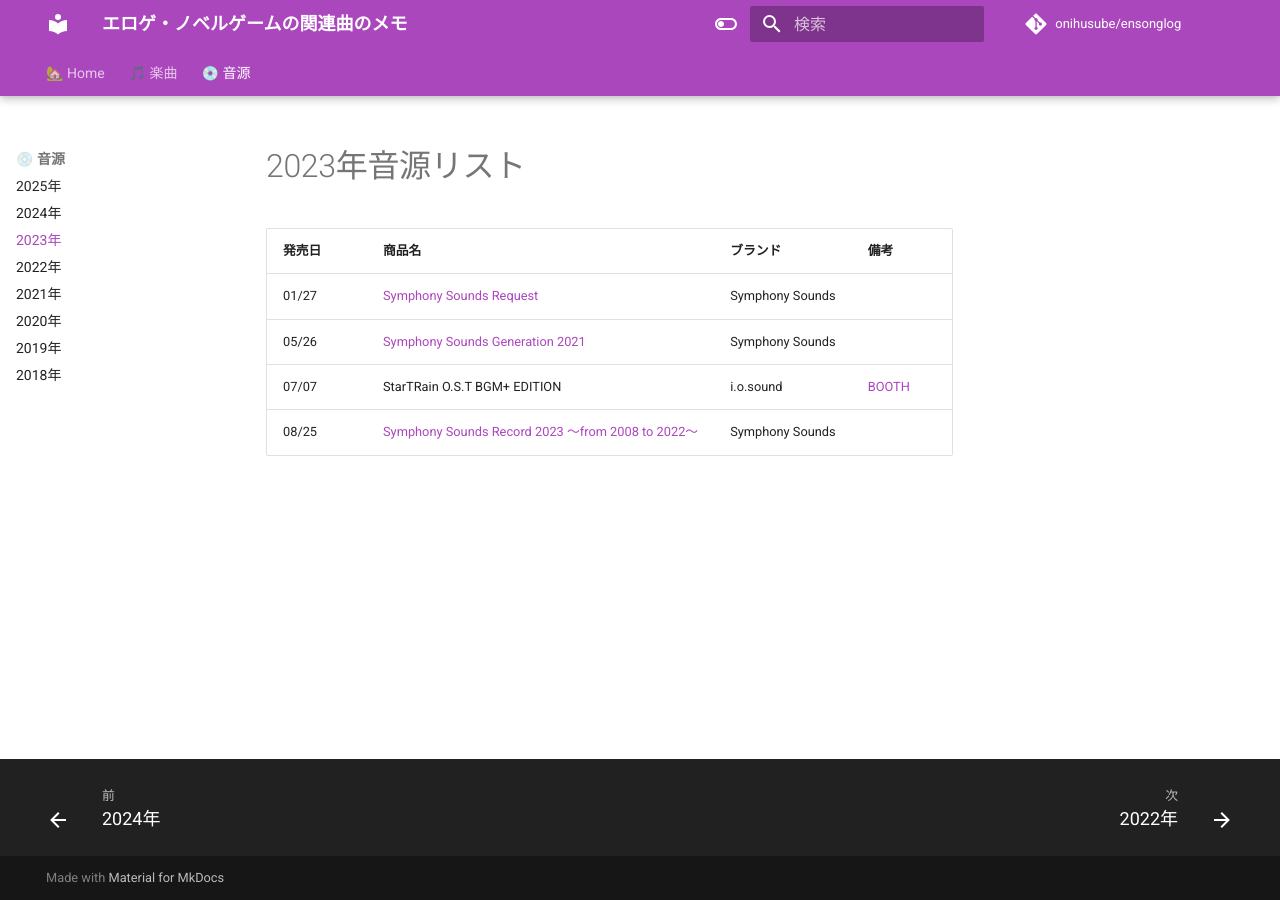
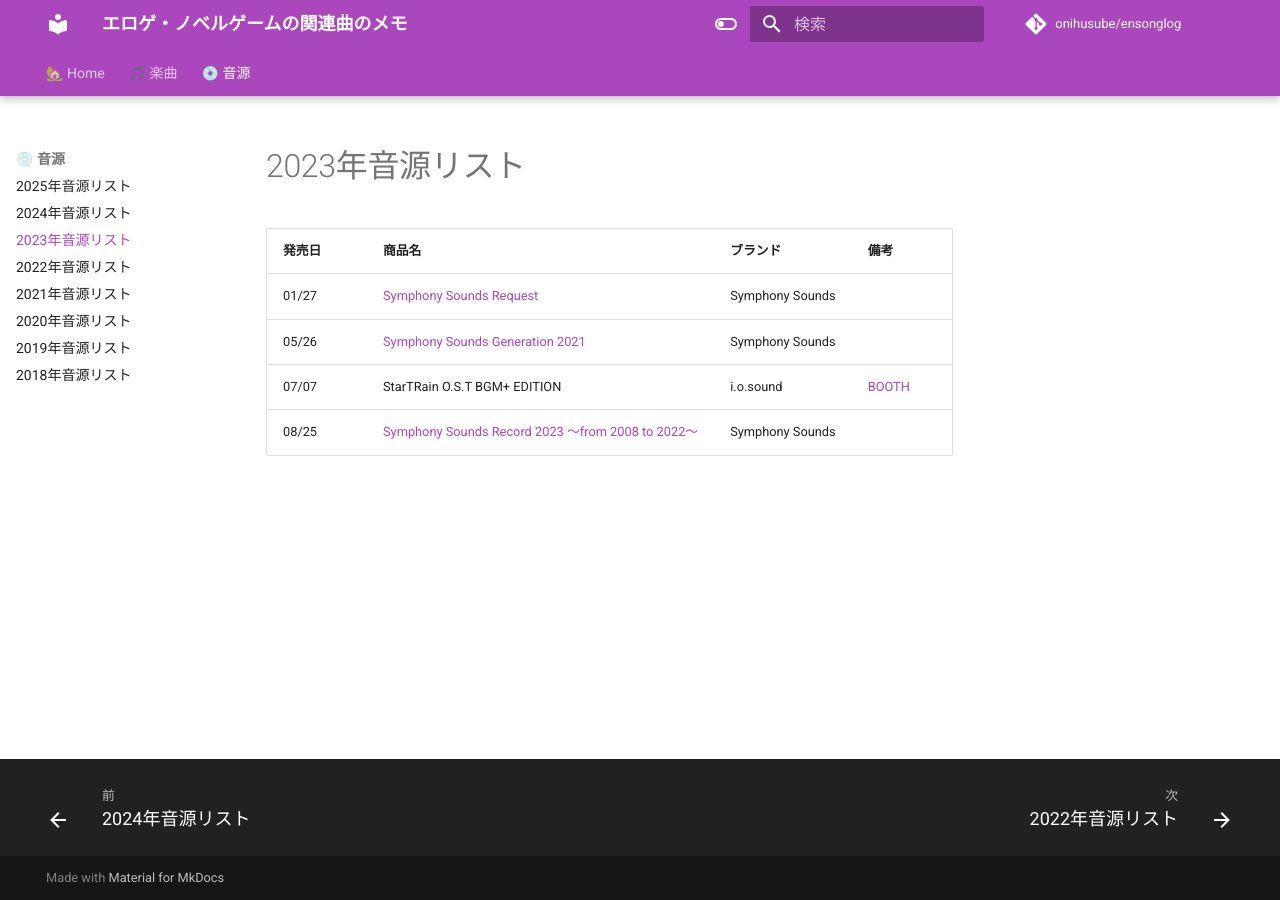
Before and after one commit to onihusube/ensonglog, an MkDocs documentation site: the page built from docs/2023/音源.md, in a window 1280 px wide. Built offline with MkDocs 1.6.1 and Material for MkDocs 9.7.7, drawn with Linux system fonts in a browser that asks for light colours; comment, search, counter and statistics services are not loaded.

Commit message:
ページ名を音源と楽曲で区別する

```diff
--- a/mkdocs.yml
+++ b/mkdocs.yml
@@ -10,18 +10,18 @@
       - 🏡 トップページ: index.md
       - 🔎 検索について: top/search.md
     - 🎵 楽曲:
-      - 2025年 : 2025/楽曲.md
-      - 2024年 : 2024/楽曲.md
-      - 2023年 : 2023/楽曲.md
+      - 2025年楽曲リスト : 2025/楽曲.md
+      - 2024年楽曲リスト : 2024/楽曲.md
+      - 2023年楽曲リスト : 2023/楽曲.md
     - 💿 音源:
-      - 2025年 : 2025/音源.md
-      - 2024年 : 2024/音源.md
-      - 2023年 : 2023/音源.md
-      - 2022年 : 2022/音源.md
-      - 2021年 : 2021/音源.md
-      - 2020年 : 2020/音源.md
-      - 2019年 : 2019/音源.md
-      - 2018年 : 2018/音源.md
+      - 2025年音源リスト : 2025/音源.md
+      - 2024年音源リスト : 2024/音源.md
+      - 2023年音源リスト : 2023/音源.md
+      - 2022年音源リスト : 2022/音源.md
+      - 2021年音源リスト : 2021/音源.md
+      - 2020年音源リスト : 2020/音源.md
+      - 2019年音源リスト : 2019/音源.md
+      - 2018年音源リスト : 2018/音源.md
 
 theme:
   name: 'material'
```
